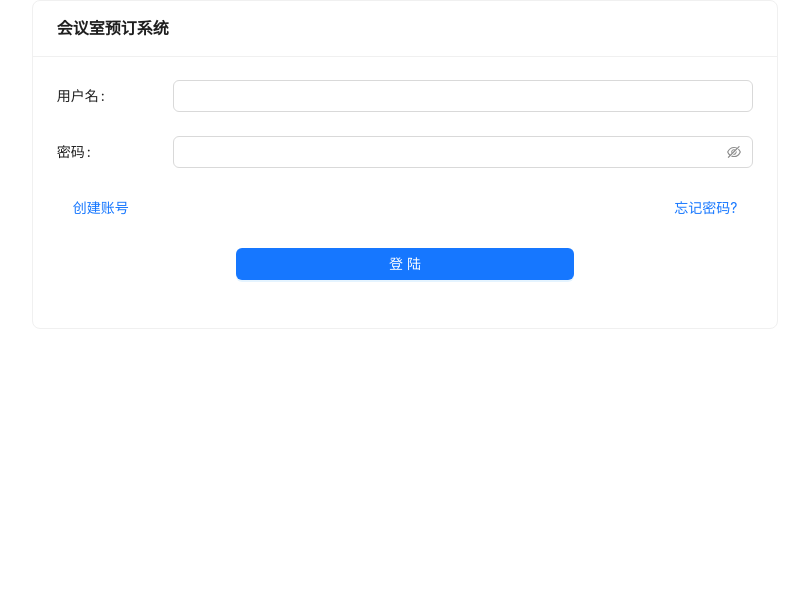
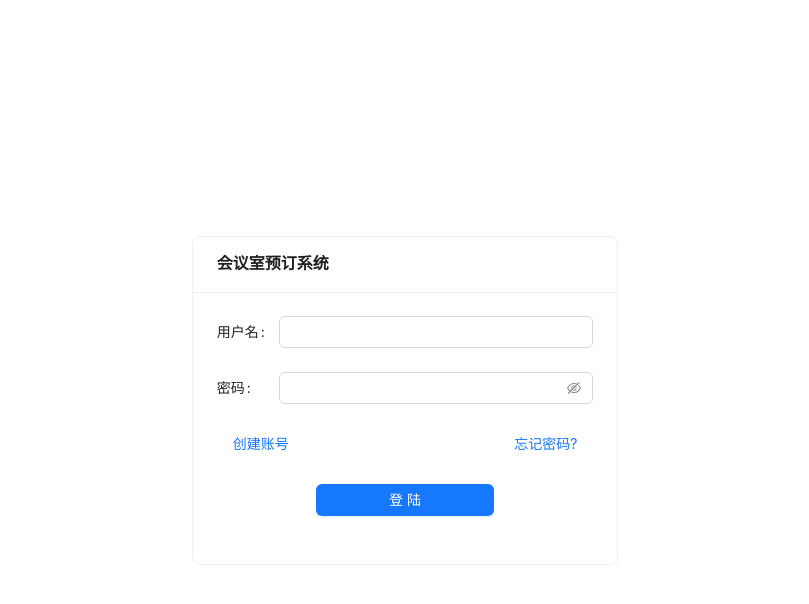
Before and after one commit to chinawangyatao/meeting_room_booking_system_frontend_user, a React (Create React App) app: page /login in a window 1280 px wide. Shown: the top 604 px of the page, without its empty margins (235-1044 px from the left). Built offline with nearby package versions, Linux system fonts and the light colour scheme.

Commit message:
feat 封装 form 组件

```diff
--- a/package.json
+++ b/package.json
@@ -17,6 +17,7 @@
     "react-dom": "^18.2.0",
     "react-router-dom": "^6",
     "react-scripts": "5.0.1",
+    "react-transition-group": "^4.4.5",
     "styled-components": "^6.1.8",
     "typescript": "^5.2.2",
     "web-vitals": "^2.1.4",
@@ -45,5 +46,8 @@
       "last 1 firefox version",
       "last 1 safari version"
     ]
+  },
+  "devDependencies": {
+    "@types/react-transition-group": "^4.4.10"
   }
 }
--- a/src/views/Login/Index.tsx
+++ b/src/views/Login/Index.tsx
@@ -1,22 +1,26 @@
 import React, { memo, useState } from 'react';
-import { Card, Col, Flex, Row } from 'antd';
+import { Card, Col, Row } from 'antd';
 import Login from './Login';
 import { submitValue } from './LoginRegister';
 import styled from 'styled-components';
 import Register from './Register';
+import { CSSTransition } from 'react-transition-group';
 
 const Index = memo(() => {
   const [isRegister, setIsRegister] = useState(true);
+  const [flag, setFlag] = useState(false);
   const submit = (val?: submitValue) => {
     console.log(val);
   };
   const handleRegister = ($e: Event) => {
+    setFlag(!flag);
     setIsRegister(!isRegister);
   };
   return (
     <LoginWrapper>
       <Row justify={'center'} align={'middle'}>
-        <Col span={8} md={{ span: 14 }} sm={{ span: 20 }} xs={{ span: 24 }}>
+        <Col lg={{ span: 8 }} md={{ span: 14 }} sm={{ span: 20 }} xs={{ span: 24 }}>
+          <CSSTransition appear={true} in={flag} timeout={1000}>
             <Card bordered title={'会议室预订系统'}>
               {isRegister ? (
                 <Login submit={submit} handleRegister={handleRegister} />
@@ -24,6 +28,7 @@ const Index = memo(() => {
                 <Register submit={submit} handleRegister={handleRegister} />
               )}
             </Card>
+          </CSSTransition>
         </Col>
       </Row>
     </LoginWrapper>
@@ -33,8 +38,51 @@ const Index = memo(() => {
 export default Index;
 
 const LoginWrapper = styled.div`
-  :where(.css-dev-only-do-not-override-1qzi11j).ant-row-middle{
+  .ant-row-middle{
     height: 100vh;
+  }
+  .appear{
+    transform: translateX(-100%);
+    opacity: 0;
+  }
+
+  .appear-active{
+    transform: translateX(0);
+    opacity: 1;
+
+    transition: all 1s ease;
+  }
+
+  .enter {
+    transform: translateX(-100%);
+    opacity: 0;
+  }
+
+  .enter-active {
+    transform: translateX(0);
+    opacity: 1;
+
+    transition: all 1s ease;
+  }
+
+  .enter-done {
+    //border: 5px solid #000;
+  }
+
+  .exit {
+    transform: translateX(100%);
+    opacity: 0;
+  }
+
+  .exit-active {
+    transform: translateX(0%);
+    opacity: 1;
+
+    transition: all 1s ease;
+  }
+
+  .exit-done {
+
   }
 
 `;
```
Also changed, not shown: src/Layout/index.tsx (added, +19 -0 lines), 2 other files (tests, documents, lock files or other folders). Lines whose indentation alone changed are shown as unchanged.
